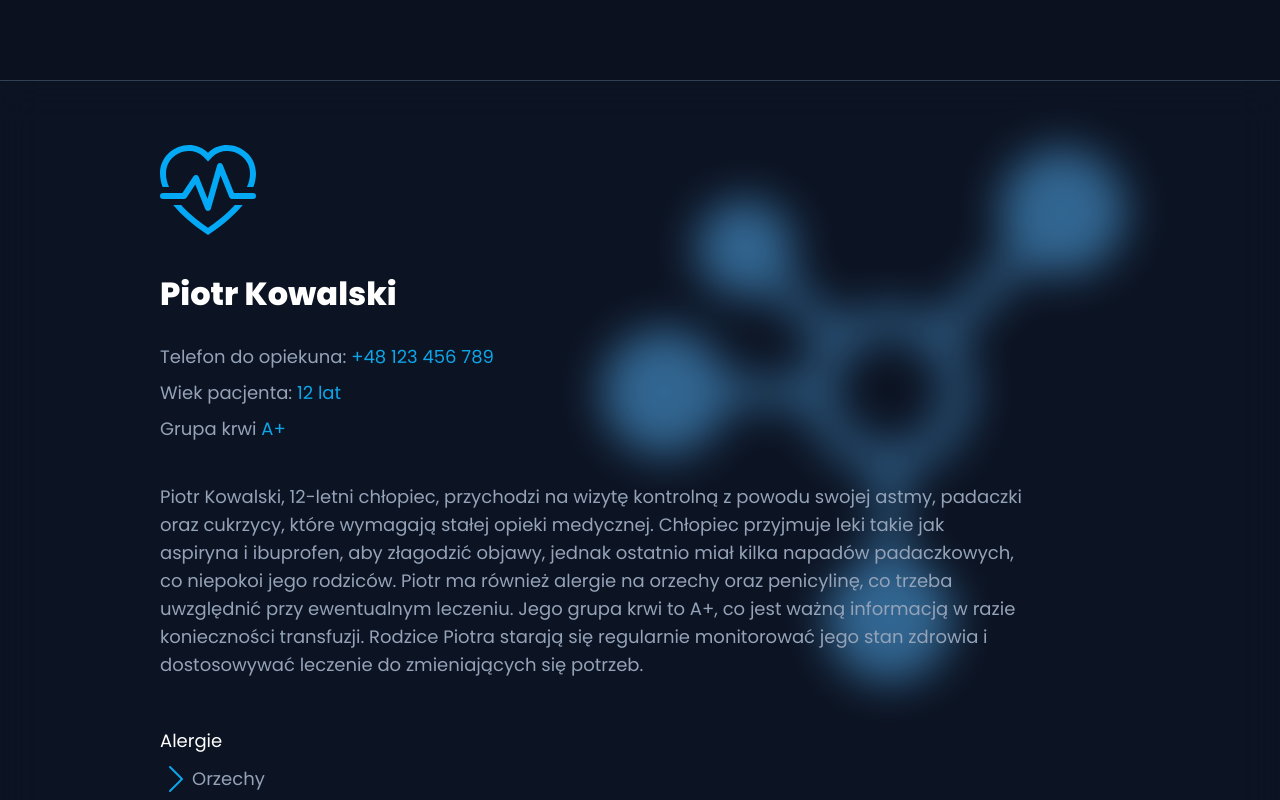
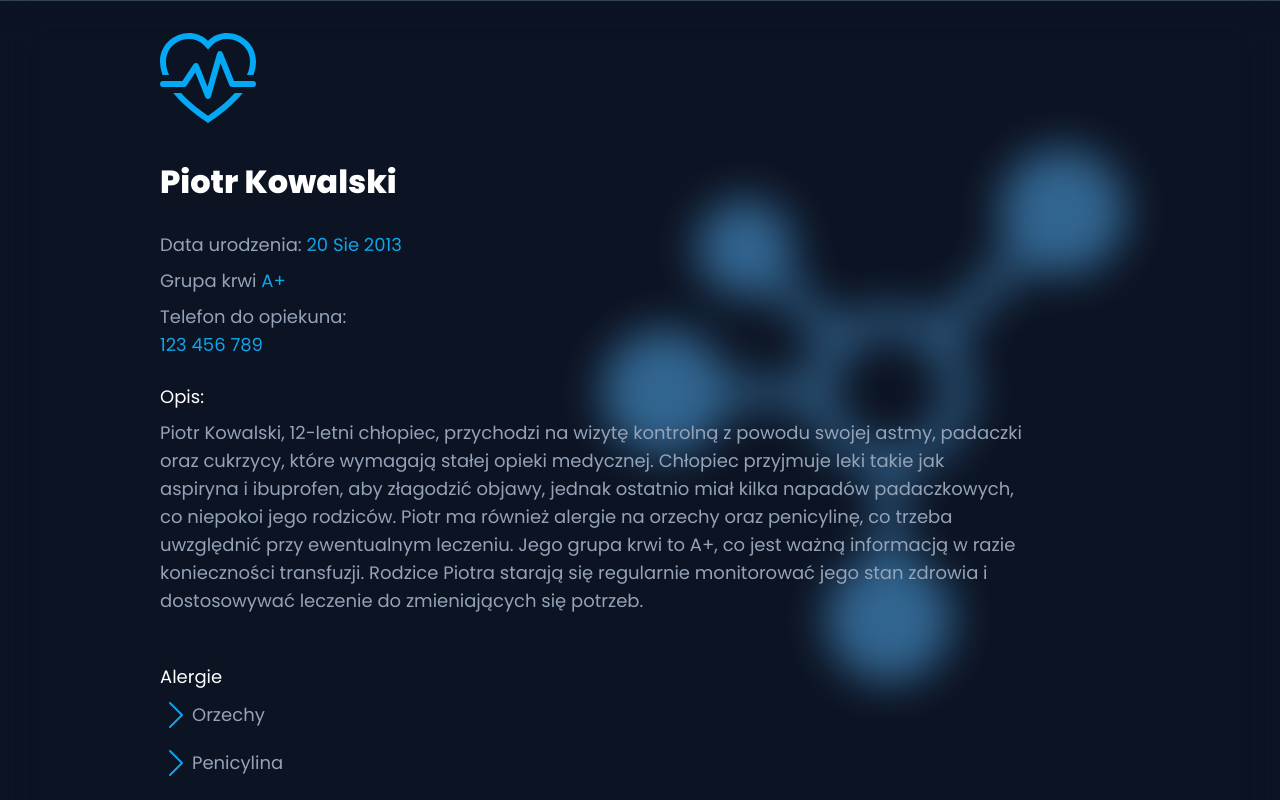
Before and after one commit to krzysiou/trackly, a Next.js app: page /patient/1 in a window 1280 px wide. Shown: the top 800 px of the page. Built offline with nearby package versions, Linux system fonts and the light colour scheme; no server answers.

Commit message:
feat: update patient info card

```diff
--- a/src/components/core/PatientInfo/PatientInfo.styles.ts
+++ b/src/components/core/PatientInfo/PatientInfo.styles.ts
@@ -7,8 +7,16 @@ const PatientInfoStyles = styled.div`
   flex-direction: column;
   width: 100%;
 
+  section {
+    margin: 0 !important;
+  }
+
   h2 {
     margin-bottom: 2rem !important;
+  }
+
+  .section-wrapper {
+    margin: 2rem 1.5rem !important;
   }
 
   .info-box {
@@ -16,7 +24,7 @@ const PatientInfoStyles = styled.div`
   }
 
   .story-box {
-    margin: 2rem 0 !important;
+    margin: 0.5rem 0 2rem !important;
   }
 
   .list-box {
--- a/src/components/core/PatientInfo/PatientInfo.tsx
+++ b/src/components/core/PatientInfo/PatientInfo.tsx
@@ -15,12 +15,12 @@ interface PatientInfoProps {
 const PatientInfo: React.FC<PatientInfoProps> = () => {
   const name = 'Piotr';
   const surname = 'Kowalski';
-  const age = 12;
+  const birthday = '20 Sie 2013';
   const bloodType = 'A+';
   const allergies = ['Orzechy', 'Penicylina'];
   const medications = ['Aspiryna', 'Ibuprofen'];
   const medicalHistory = ['Astma', 'Padaczka', 'Cukrzyca'];
-  const contactTelephone = '+48 123 456 789';
+  const contactTelephone = '123 456 789';
   const story =
     'Piotr Kowalski, 12-letni chłopiec, przychodzi na wizytę kontrolną z powodu swojej astmy, padaczki oraz cukrzycy, które wymagają stałej opieki medycznej. Chłopiec przyjmuje leki takie jak aspiryna i ibuprofen, aby złagodzić objawy, jednak ostatnio miał kilka napadów padaczkowych, co niepokoi jego rodziców. Piotr ma również alergie na orzechy oraz penicylinę, co trzeba uwzględnić przy ewentualnym leczeniu. Jego grupa krwi to A+, co jest ważną informacją w razie konieczności transfuzji. Rodzice Piotra starają się regularnie monitorować jego stan zdrowia i dostosowywać leczenie do zmieniających się potrzeb.';
 
@@ -32,14 +32,16 @@ const PatientInfo: React.FC<PatientInfoProps> = () => {
           {name} {surname}
         </h2>
         <p className="info-box">
-          Telefon do opiekuna: <span>{contactTelephone}</span>
-        </p>
-        <p className="info-box">
-          Wiek pacjenta: <span>{age} lat</span>
+          Data urodzenia: <span>{birthday}</span>
         </p>
         <p className="info-box">
           Grupa krwi <span>{bloodType}</span>
         </p>
+        <p className="info-box">
+          Telefon do opiekuna: <br />
+          <span>{contactTelephone}</span>
+        </p>
+        <p className="list-box">Opis: </p>
         <p className="story-box">{story}</p>
         <p className="list-box">Alergie</p>
         <List elements={allergies} />
```
